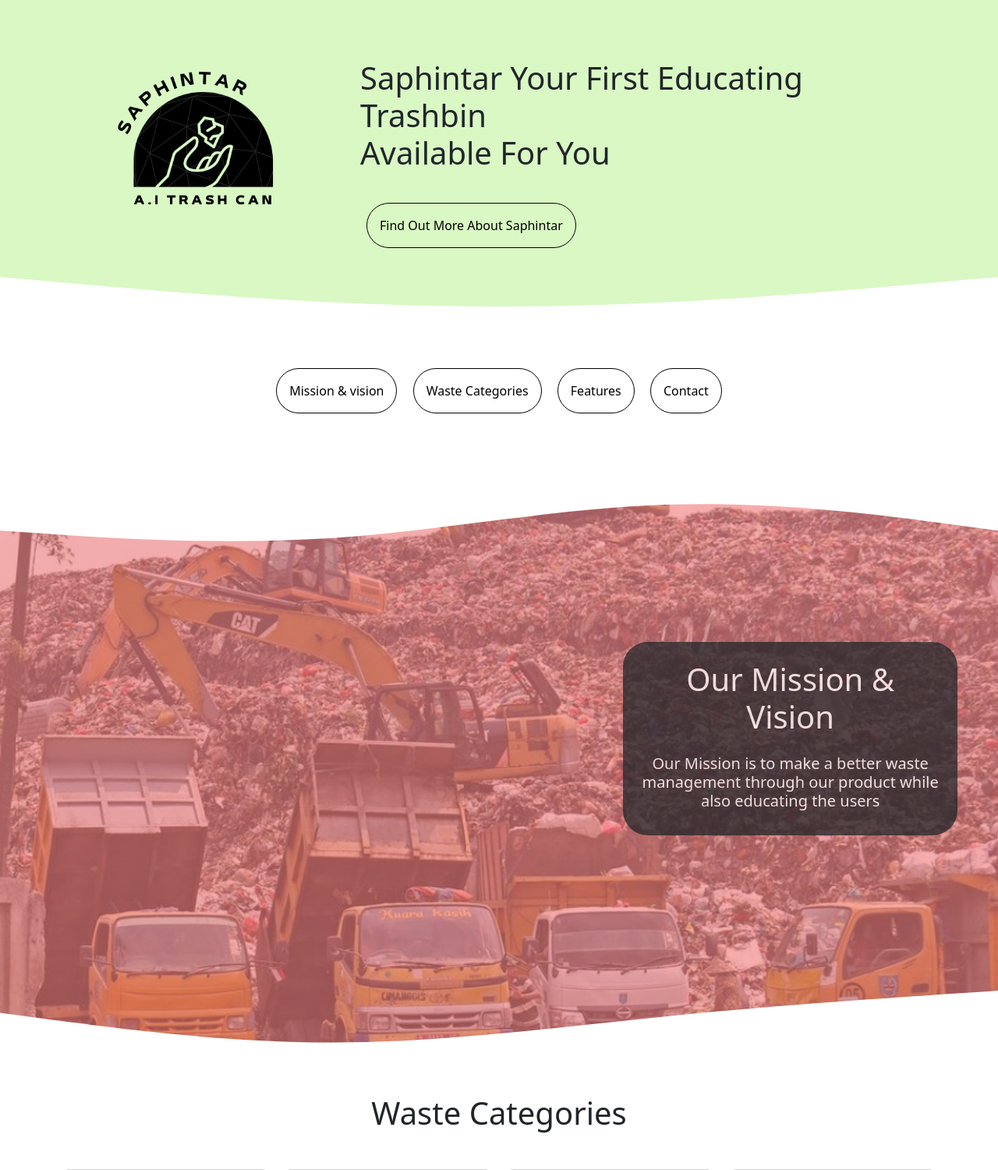
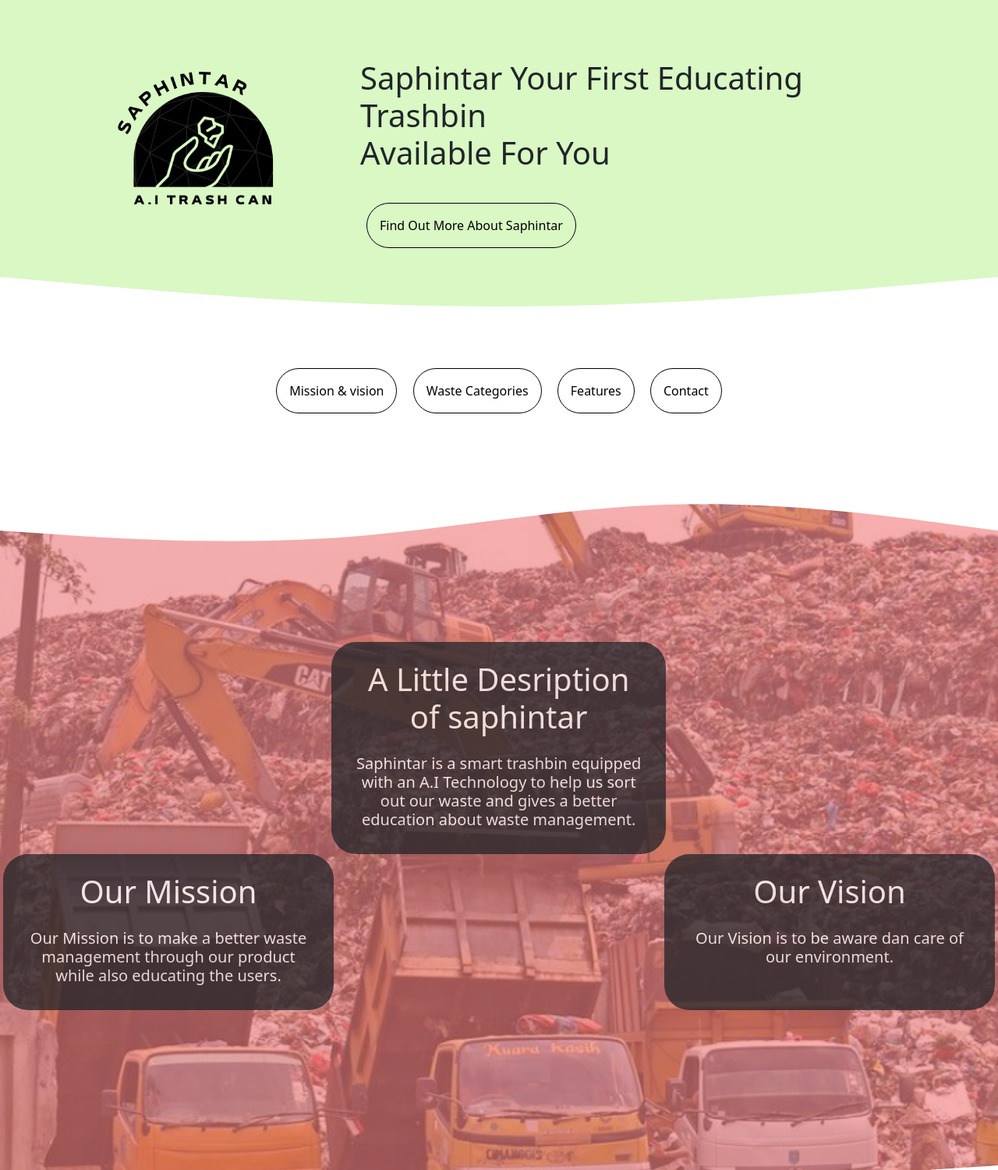
Before and after one commit to anthonyreynaldi/saphintar, a PHP site: page / in a window 1280 px wide. Shown: the part 67-1567 px from the top of the page at 78% size. Run offline with PHP 8.4, Linux system fonts and the light colour scheme; some libraries are stand-ins or nearby versions.

Commit message:
yokkkkk 2

```diff
--- a/index.php
+++ b/index.php
@@ -87,11 +87,28 @@
     <div class="container-fluid p-0" id="mf">
         <svg xmlns="http://www.w3.org/2000/svg" viewBox="0 0 1440 320"><path fill="#fff" fill-opacity="1" d="M0,160L80,165.3C160,171,320,181,480,170.7C640,160,800,128,960,122.7C1120,117,1280,139,1360,149.3L1440,160L1440,0L1360,0C1280,0,1120,0,960,0C800,0,640,0,480,0C320,0,160,0,80,0L0,0Z"></path></svg>
 
-        <div class="row justify-content-end me-1">
-            <div class="col-sm-4 me-5 bg-dark text-white text-center rounded-5 opacity-75 p-4" data-aos="flip-down">
-                <h1 class="text-center mb-4" data-aos="zoom-in" data-aos-delay="500">Our Mission & Vision</h1>
+        <div class="row justify-content-center me-1">
+            <div class="col-sm-4 ms-3 bg-dark text-white text-center rounded-5 opacity-75 p-4" data-aos="flip-down">
+                <h1 class="text-center mb-4" data-aos="zoom-in" data-aos-delay="500">A Little Desription of saphintar</h1>
                 <h5 data-aos="zoom-in" data-aos-delay="1000">
-                    Our Mission is to make a better waste management through our product while also educating the users
+                    Saphintar is a smart trashbin equipped with an A.I Technology to help us sort out our waste and gives a better education about waste management.
+                </h5>
+
+            </div>
+        </div>
+
+        <div class="row mx-1">
+            <div class="col-sm-4  bg-dark text-white text-center rounded-5 opacity-75 p-4" data-aos="flip-down">
+                <h1 class="text-center mb-4" data-aos="zoom-in" data-aos-delay="500">Our Mission</h1>
+                <h5 data-aos="zoom-in" data-aos-delay="1000">
+                    Our Mission is to make a better waste management through our product while also educating the users.
+                </h5>
+
+            </div>
+            <div class="col-sm-4 ms-auto bg-dark text-white text-center rounded-5 opacity-75 p-4" data-aos="flip-down">
+                <h1 class="text-center mb-4" data-aos="zoom-in" data-aos-delay="500">Our Vision</h1>
+                <h5 data-aos="zoom-in" data-aos-delay="1000">
+                    Our Vision is to be aware dan care of our environment.
                 </h5>
 
             </div>
```
